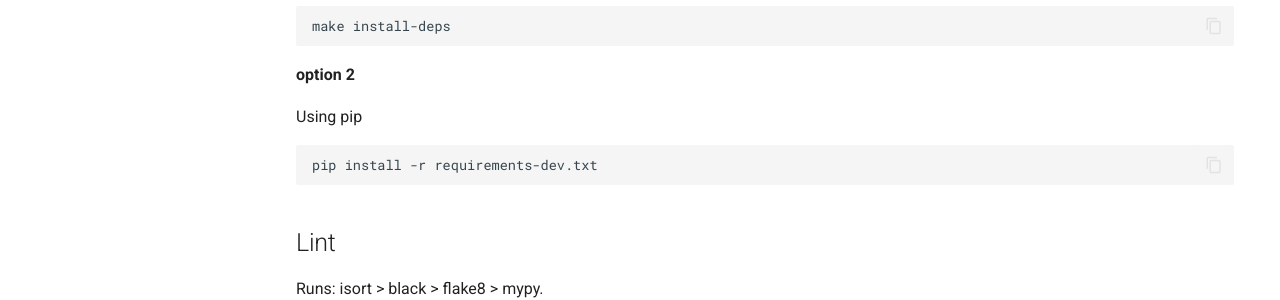
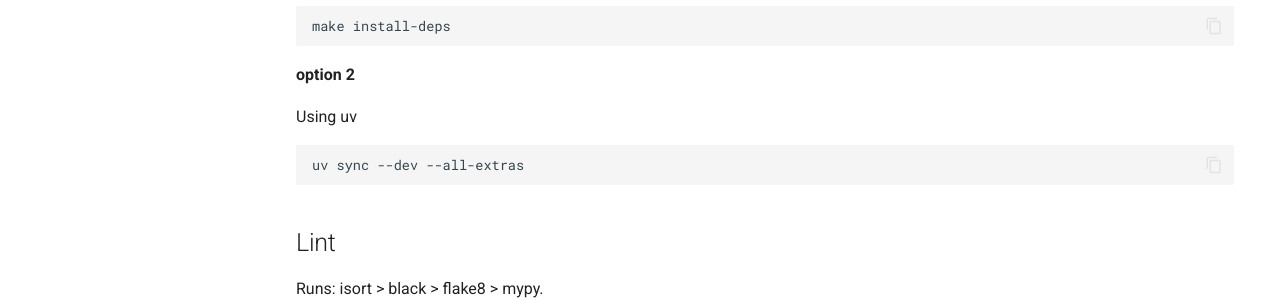
Before and after one commit to amenezes/rabbit-client, an MkDocs documentation site: the page built from docs/development.md, in a window 1280 px wide and 1370 px high. Shown: the part 579-879 px from the top of the window. Built offline with MkDocs 1.6.1 and Material for MkDocs 9.7.7, drawn with Linux system fonts in a browser that asks for light colours; comment, search, counter and statistics services are not loaded.

Commit message:
ci: migração para uv sync e modernização do pipeline de CI

````diff
--- a/docs/development.md
+++ b/docs/development.md
@@ -24,10 +24,10 @@ make install-deps
 
 **option 2**
 
-Using pip
+Using uv
 
 ```bash
-pip install -r requirements-dev.txt
+uv sync --dev --all-extras
 ```
 
 ## Lint
--- a/pyproject.toml
+++ b/pyproject.toml
@@ -53,7 +53,6 @@ Changes = "https://github.com/amenezes/rabbit-client/releases"
 [dependency-groups]
 dev = [
     "black",
-    "codecov",
     "coverage",
     "flake8",
     "Flake8-pyproject",
--- a/requirements.txt
+++ /dev/null
@@ -1,4 +0,0 @@
-aioamqp>=0.15.0
-attrs>=19.1.0
-click
-rich
````
Also changed, not shown: requirements-dev.txt (deleted, +0 -14 lines), 2 other files.
